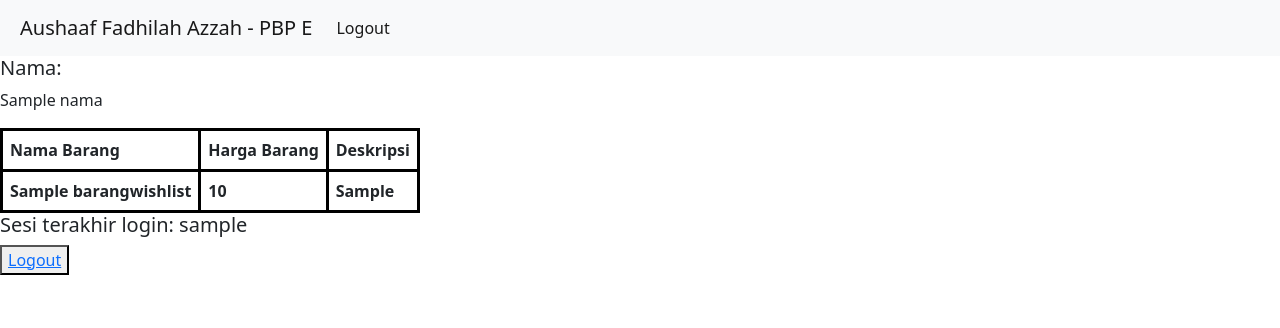
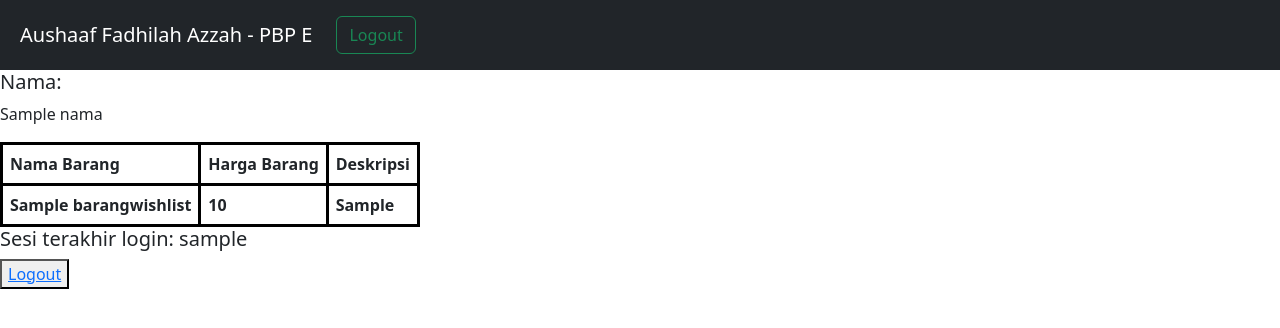
Before and after one commit to NeoZap/Lab-1-PBP, a Django app: template wishlist/templates/wishlist.html in a window 1280 px wide. Shown: the top 328 px of the page. Run offline with Django 4.2, Linux system fonts and the light colour scheme; tables that the repository leaves empty hold one stand-in row (values such as "Sample post"); the template is opened without the code that fills it: values that come from a table or form of the project are taken from there, most other values are stand-ins (such as "Sample title", 1, 10 or a date in 2020); lists and menus that the app fills with data are empty.

Commit message:
Add bootstrap navbar styling

```diff
--- a/templates/base.html
+++ b/templates/base.html
@@ -24,7 +24,7 @@
   <script src="https://cdn.jsdelivr.net/npm/bootstrap@5.2.1/dist/js/bootstrap.bundle.min.js"
     integrity="sha384-u1OknCvxWvY5kfmNBILK2hRnQC3Pr17a+RTT6rIHI7NnikvbZlHgTPOOmMi466C8"
     crossorigin="anonymous"></script>
-  <nav class="navbar navbar-expand-lg bg-light p-2">
+  <nav class="navbar navbar-expand-lg navbar-dark bg-dark p-2">
     <div class="container-fluid">
       <a class="navbar-brand" href="#">Aushaaf Fadhilah Azzah - PBP E</a>
       <button class="navbar-toggler" type="button" data-bs-toggle="collapse" data-bs-target="#navbarSupportedContent"
--- a/wishlist/templates/wishlist.html
+++ b/wishlist/templates/wishlist.html
@@ -4,7 +4,10 @@
 <div class="collapse navbar-collapse" id="navbarSupportedContent">
     <ul class="navbar-nav me-auto mb-2 mb-lg-0">
         <li class="nav-item">
-            <a class="nav-link active" href="{% url 'wishlist:logout' %}">Logout</a>
+            <form class="form-inline">
+                <a class="nav-link active" href="{% url 'wishlist:logout' %}"><button class="btn btn-outline-success"
+                        type="button">Logout</button></a>
+            </form>
         </li>
     </ul>
 </div>
```
